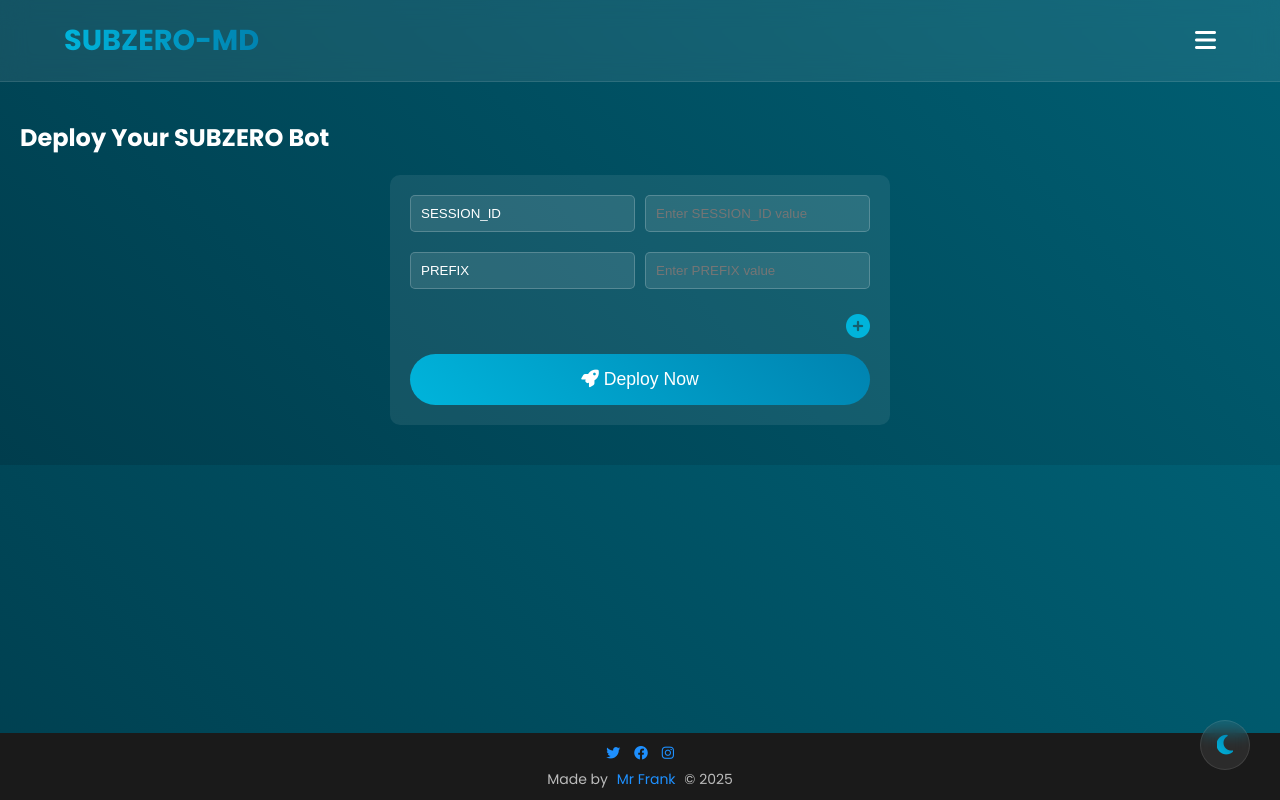
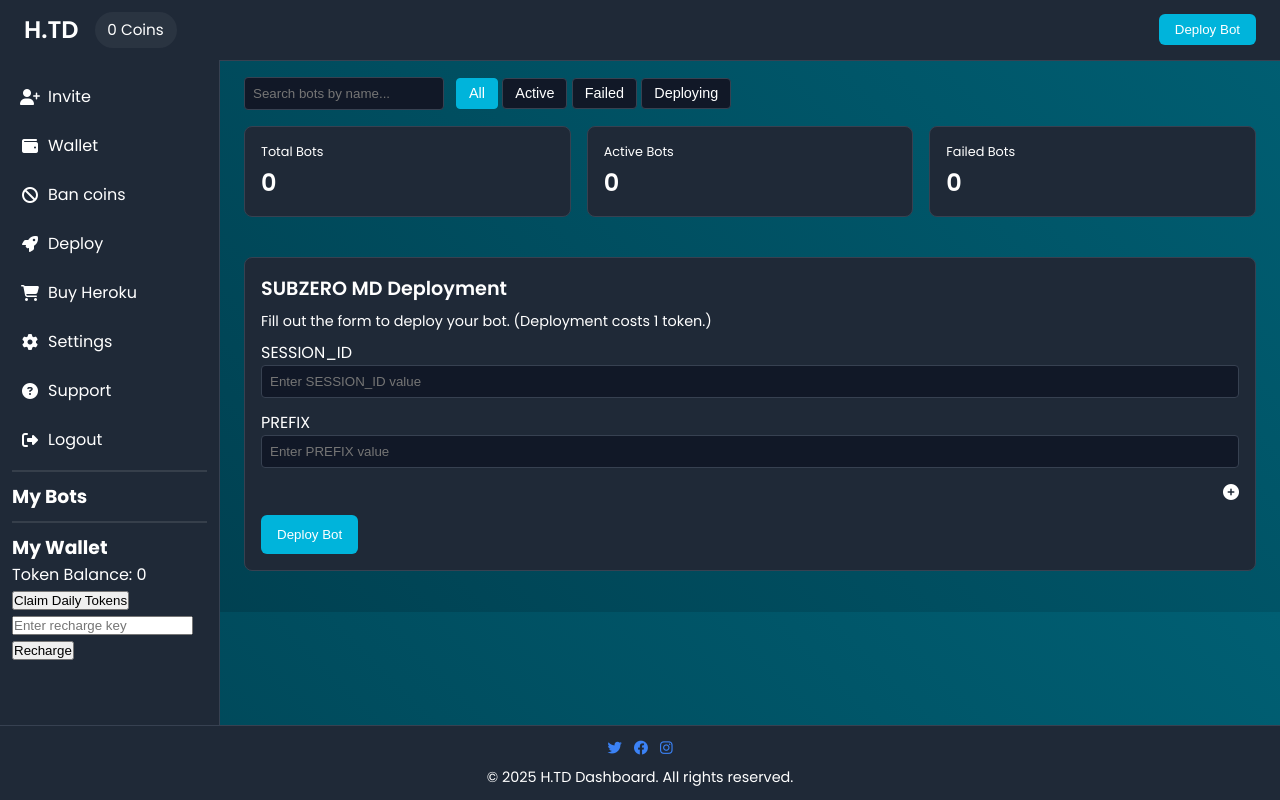
Before and after one commit to mrfrankzw/host, a website: page public/dashboard.html in a window 1280 px wide. Drawn offline with Linux system fonts and the light colour scheme; some packages are replaced by stand-ins of ours; no server answers; a script that the page names is missing.

Commit message:
Update dashboard.html

```diff
--- a/public/dashboard.html
+++ b/public/dashboard.html
@@ -15,87 +15,295 @@
     /* Root Variables */
     :root {
       --primary: #00B4DB;
+      --primary-hover: #0083B0;
       --secondary: #0083B0;
       --glass: rgba(255, 255, 255, 0.08);
       --bg-gradient: linear-gradient(45deg, #003D4D, #005F73);
       --text-color: #ffffff;
       --overlay: rgba(0, 0, 0, 0.4);
+      --border-color: #374151;
+      --success: #10b981;
+      --error: #ef4444;
     }
     [data-theme="light"] {
       --primary: #00B4DB;
+      --primary-hover: #0077b6;
       --secondary: #0083B0;
       --glass: rgba(0, 0, 0, 0.05);
       --bg-gradient: linear-gradient(45deg, #E0F7FA, #B2EBF2);
       --text-color: #1c1917;
       --overlay: rgba(255, 255, 255, 0.4);
+      --border-color: #cbd5e1;
     }
     /* Global Reset */
     * { margin: 0; padding: 0; box-sizing: border-box; }
     body { font-family: "Poppins", sans-serif; background: var(--bg-gradient); color: var(--text-color); }
-    /* Navigation */
-    nav { background: var(--glass); backdrop-filter: blur(12px); padding: 1.2rem 5%; display: flex; justify-content: space-between; align-items: center; position: fixed; width: 100%; top: 0; z-index: 1000; border-bottom: 1px solid rgba(255,255,255,0.1); }
-    .logo { font-size: 1.8rem; font-weight: 700; background: linear-gradient(to right, var(--primary), var(--secondary)); -webkit-background-clip: text; -webkit-text-fill-color: transparent; }
-    .menu-btn { font-size: 1.5rem; cursor: pointer; background: transparent; border: none; color: var(--text-color); }
-    /* Side Menu */
-    .side-menu { position: fixed; top: 0; right: -300px; width: 300px; height: 100%; background: var(--glass); backdrop-filter: blur(20px); padding: 2rem; transition: right 0.6s ease; z-index: 2000; border-left: 1px solid rgba(255,255,255,0.1); }
-    .side-menu.active { right: 0; }
-    .menu-header { display: flex; justify-content: space-between; align-items: center; margin-bottom: 2rem; }
-    .close-btn { font-size: 1.8rem; cursor: pointer; background: transparent; border: none; color: var(--text-color); }
-    .menu-links a { color: var(--text-color); text-decoration: none; font-size: 1.1rem; padding: 10px; border-radius: 8px; display: block; transition: background 0.3s; }
-    .menu-links a:hover { background: rgba(255,255,255,0.1); }
-    .manage-apps { margin-top: 1rem; }
-    .manage-apps h3 { margin-bottom: 0.5rem; font-size: 1.2rem; }
-    /* My Bots Section */
-    #myBotsContainer div { border: 1px solid rgba(255,255,255,0.3); padding: 8px; margin-bottom: 8px; }
-    #myBotsContainer button { padding: 5px 10px; border: none; border-radius: 5px; background: var(--primary); color: #fff; cursor: pointer; margin-top: 5px; margin-right: 5px; }
-    #myBotsContainer button:hover { background: var(--secondary); }
-    /* My Wallet Section */
-    #walletSection { margin-top: 1rem; border: 1px solid rgba(255,255,255,0.3); padding: 8px; border-radius: 5px; }
-    #walletSection p { margin-bottom: 8px; }
-    #walletSection button, #walletSection input { padding: 5px 10px; border-radius: 5px; border: none; }
-    #walletSection button { background: var(--primary); color: #fff; cursor: pointer; }
-    #walletSection button:hover { background: var(--secondary); }
-    /* Main Content */
-    .container { margin-top: 100px; padding: 20px; }
-    h2 { margin-bottom: 20px; }
-    /* Deployment Form */
-    .deploy-form { background: var(--glass); padding: 20px; border-radius: 10px; max-width: 500px; margin: 0 auto 20px; position: relative; }
-    .deploy-form label { display: block; margin-bottom: 5px; font-size: 0.9rem; }
-    .deploy-form input { width: 100%; padding: 10px; margin-bottom: 10px; border-radius: 5px; border: 1px solid rgba(255,255,255,0.2); background: rgba(255,255,255,0.1); color: var(--text-color); }
-    .env-row { display: flex; gap: 10px; margin-bottom: 10px; }
-    .env-row input { flex: 1; }
-    .add-env { cursor: pointer; font-size: 1.5rem; color: var(--primary); }
-    .deploy-btn { width: 100%; padding: 15px; border: none; border-radius: 50px; background: linear-gradient(45deg, var(--primary), var(--secondary)); color: #fff; font-size: 1.1rem; cursor: pointer; transition: transform 0.3s; }
-    .deploy-btn:hover { transform: scale(1.03); }
-    /* Live Logs */
-    #liveLogs { display: none; position: fixed; bottom: 0; left: 0; right: 0; max-height: 200px; overflow: auto; background: rgba(0,0,0,0.8); color: #0f0; padding: 10px; font-family: monospace; }
-    /* Theme Toggle */
-    .theme-toggle { position: fixed; bottom: 30px; right: 30px; width: 50px; height: 50px; border-radius: 50%; background: var(--glass); backdrop-filter: blur(8px); border: 1px solid rgba(255,255,255,0.1); cursor: pointer; display: flex; align-items: center; justify-content: center; transition: transform 0.3s; z-index: 1000; }
-    .theme-toggle:hover { transform: scale(1.1) rotate(180deg); }
-    .theme-toggle i { font-size: 1.4rem; background: linear-gradient(45deg, var(--primary), var(--secondary)); -webkit-background-clip: text; -webkit-text-fill-color: transparent; }
-    /* Footer */
-    footer { padding: 10px 0; background: #1A1A1A; color: #bbb; text-align: center; font-size: 14px; position: fixed; bottom: 0; width: 100%; }
-    footer div { margin-bottom: 5px; }
-    footer a { color: #1e90ff; text-decoration: none; margin: 0 5px; }
+    /* TOP NAV */
+    .top-nav {
+      display: flex;
+      align-items: center;
+      justify-content: space-between;
+      padding: 0.75rem 1.5rem;
+      background: #1f2937;
+      border-bottom: 1px solid var(--border-color);
+    }
+    .top-nav-left {
+      display: flex;
+      align-items: center;
+    }
+    .top-nav-left h1 {
+      font-size: 1.5rem;
+      font-weight: 600;
+      margin-right: 1rem;
+    }
+    .coins-balance {
+      font-size: 0.95rem;
+      background: rgba(255,255,255,0.05);
+      padding: 0.4rem 0.8rem;
+      border-radius: 999px;
+      margin-right: 1rem;
+    }
+    .deploy-btn-top {
+      background: var(--primary);
+      padding: 0.5rem 1rem;
+      border: none;
+      border-radius: 6px;
+      color: #fff;
+      font-weight: 500;
+      cursor: pointer;
+      transition: background 0.3s;
+    }
+    .deploy-btn-top:hover {
+      background: var(--primary-hover);
+    }
+    /* LEFT SIDEBAR */
+    .sidebar {
+      position: fixed;
+      top: 3.75rem; /* height of top nav */
+      left: 0;
+      width: 220px;
+      bottom: 0;
+      background: #1f2937;
+      border-right: 1px solid var(--border-color);
+      padding: 1rem 0.75rem;
+    }
+    .sidebar ul {
+      list-style: none;
+      display: flex;
+      flex-direction: column;
+      gap: 0.5rem;
+    }
+    .sidebar li a {
+      color: var(--text-color);
+      text-decoration: none;
+      font-weight: 400;
+      display: flex;
+      align-items: center;
+      gap: 0.5rem;
+      padding: 0.5rem;
+      border-radius: 4px;
+      transition: background 0.3s;
+    }
+    .sidebar li a:hover {
+      background: rgba(255,255,255,0.1);
+    }
+    .sidebar li a i {
+      min-width: 20px;
+      text-align: center;
+    }
+    /* MAIN CONTENT */
+    .main-content {
+      margin-left: 220px;
+      padding: 1rem 1.5rem;
+    }
+    /* SEARCH + TOGGLES */
+    .search-bar {
+      display: flex;
+      align-items: center;
+      gap: 0.75rem;
+      margin-bottom: 1rem;
+    }
+    .search-bar input {
+      background: #111827;
+      border: 1px solid var(--border-color);
+      padding: 0.5rem;
+      border-radius: 4px;
+      color: var(--text-color);
+      width: 200px;
+    }
+    .toggle-btns button {
+      background: #111827;
+      border: 1px solid var(--border-color);
+      color: var(--text-color);
+      padding: 0.4rem 0.75rem;
+      border-radius: 4px;
+      font-size: 0.9rem;
+      cursor: pointer;
+      transition: background 0.3s, color 0.3s;
+    }
+    .toggle-btns button.active {
+      background: var(--primary);
+      border-color: var(--primary);
+      color: #fff;
+    }
+    .toggle-btns button:hover {
+      background: rgba(255,255,255,0.1);
+      color: #fff;
+    }
+    /* STATS + BOT CARDS */
+    .stats-grid {
+      display: flex;
+      gap: 1rem;
+      margin-bottom: 1rem;
+    }
+    .stats-card {
+      background: #1f2937;
+      padding: 1rem;
+      border-radius: 8px;
+      flex: 1;
+      display: flex;
+      flex-direction: column;
+      gap: 0.25rem;
+      border: 1px solid var(--border-color);
+    }
+    .stats-card span {
+      font-size: 0.8rem;
+      color: var(--text-dim);
+    }
+    .stats-card h2 {
+      font-size: 1.5rem;
+      font-weight: 600;
+    }
+    .bots-grid {
+      display: grid;
+      grid-template-columns: repeat(auto-fill, minmax(180px, 1fr));
+      gap: 1rem;
+    }
+    .bot-card {
+      background: #1f2937;
+      padding: 1rem;
+      border-radius: 8px;
+      border: 1px solid var(--border-color);
+      display: flex;
+      flex-direction: column;
+      gap: 0.5rem;
+      align-items: center;
+      text-align: center;
+    }
+    .bot-card i {
+      font-size: 2rem;
+      color: var(--primary);
+    }
+    .bot-card h4 {
+      font-size: 1rem;
+      font-weight: 500;
+    }
+    .bot-card small {
+      font-size: 0.75rem;
+      color: var(--text-dim);
+    }
+    /* DEPLOY SECTION (SubZero MD) */
+    .deploy-section {
+      margin-top: 1.5rem;
+      background: #1f2937;
+      border: 1px solid var(--border-color);
+      border-radius: 8px;
+      padding: 1rem;
+    }
+    .deploy-section h3 {
+      font-size: 1.2rem;
+      margin-bottom: 0.5rem;
+      font-weight: 600;
+    }
+    .deploy-section p {
+      font-size: 0.9rem;
+      color: var(--text-dim);
+      margin-bottom: 0.5rem;
+    }
+    .deploy-section input, .deploy-section select {
+      width: 100%;
+      background: #111827;
+      border: 1px solid var(--border-color);
+      padding: 0.5rem;
+      border-radius: 4px;
+      color: #fff;
+      margin-bottom: 0.75rem;
+    }
+    .deploy-btn {
+      background: var(--primary);
+      border: none;
+      padding: 0.75rem 1rem;
+      border-radius: 6px;
+      color: #fff;
+      font-weight: 500;
+      cursor: pointer;
+      transition: background 0.3s;
+    }
+    .deploy-btn:hover {
+      background: var(--primary-hover);
+    }
+    /* DEPLOY STATUS BOX */
+    .deploy-status {
+      background: #0f172a;
+      border: 1px solid var(--border-color);
+      padding: 0.75rem;
+      border-radius: 6px;
+      margin-top: 1rem;
+    }
+    .deploy-status.success {
+      border-color: var(--success);
+      color: var(--success);
+    }
+    .deploy-status.error {
+      border-color: var(--error);
+      color: var(--error);
+    }
+    .deploy-status p { margin-bottom: 0.25rem; }
+    /* FOOTER */
+    footer {
+      position: fixed;
+      bottom: 0;
+      left: 0;
+      right: 0;
+      background: #1f2937;
+      border-top: 1px solid var(--border-color);
+      text-align: center;
+      padding: 0.75rem;
+      font-size: 0.9rem;
+      color: var(--text-dim);
+    }
+    footer div { margin-bottom: 0.5rem; }
+    footer a { color: #3b82f6; text-decoration: none; margin: 0 0.25rem; }
+    footer a:hover { text-decoration: underline; }
+    /* RESPONSIVE */
+    @media (max-width: 768px) {
+      .sidebar { position: static; width: 100%; border-right: none; border-bottom: 1px solid var(--border-color); }
+      .main-content { margin-left: 0; }
+    }
   </style>
 </head>
 <body>
-  <!-- Navigation -->
-  <nav>
-    <div class="logo">SUBZERO-MD</div>
-    <button class="menu-btn"><i class="fas fa-bars"></i></button>
-  </nav>
-  <!-- Side Menu -->
-  <div class="side-menu" id="sideMenu">
-    <div class="menu-header">
-      <h3>Menu</h3>
-      <button class="close-btn"><i class="fas fa-times"></i></button>
+  <!-- TOP NAV -->
+  <div class="top-nav">
+    <div class="top-nav-left">
+      <h1>H.TD</h1>
+      <div class="coins-balance" id="coinsBalance">0 Coins</div>
     </div>
-    <div class="menu-links">
-      <a href="home.html"><i class="fas fa-home"></i> Home</a>
-      <a href="signup.html"><i class="fas fa-user-plus"></i> Sign Up</a>
-      <a href="login.html"><i class="fas fa-sign-in-alt"></i> Log In</a>
-    </div>
+    <button class="deploy-btn-top" id="topDeployBtn" onclick="scrollToDeploy()">Deploy Bot</button>
+  </div>
+
+  <!-- LEFT SIDEBAR -->
+  <div class="sidebar">
+    <ul>
+      <li><a href="#"><i class="fas fa-user-plus"></i> Invite</a></li>
+      <li><a href="#"><i class="fas fa-wallet"></i> Wallet</a></li>
+      <li><a href="#"><i class="fas fa-ban"></i> Ban coins</a></li>
+      <li><a href="#"><i class="fas fa-rocket"></i> Deploy</a></li>
+      <li><a href="#"><i class="fas fa-shopping-cart"></i> Buy Heroku</a></li>
+      <li><a href="#"><i class="fas fa-cog"></i> Settings</a></li>
+      <li><a href="#"><i class="fas fa-question-circle"></i> Support</a></li>
+      <li><a href="#"><i class="fas fa-sign-out-alt"></i> Logout</a></li>
+    </ul>
     <hr style="border:1px solid rgba(255,255,255,0.1); margin: 10px 0;" />
     <div class="manage-apps">
       <h3>My Bots</h3>
@@ -111,39 +319,75 @@
       <button id="rechargeBtn">Recharge</button>
     </div>
   </div>
-  <!-- Main Content -->
-  <div class="container">
-    <h2>Deploy Your SUBZERO Bot</h2>
-    <div class="deploy-form">
-      <div id="envVarsContainer">
-        <div class="env-row">
-          <input type="text" placeholder="SESSION_ID" class="env-key" value="SESSION_ID" readonly />
-          <input type="text" placeholder="Enter SESSION_ID value" class="env-value" />
-        </div>
-        <div class="env-row">
-          <input type="text" placeholder="PREFIX" class="env-key" value="PREFIX" readonly />
-          <input type="text" placeholder="Enter PREFIX value" class="env-value" />
-        </div>
+
+  <!-- MAIN CONTENT -->
+  <div class="main-content">
+    <!-- Search + Toggles -->
+    <div class="search-bar">
+      <input type="text" placeholder="Search bots by name..." oninput="searchBots(this.value)" />
+      <div class="toggle-btns">
+        <button class="active" onclick="filterBots('all')">All</button>
+        <button onclick="filterBots('active')">Active</button>
+        <button onclick="filterBots('failed')">Failed</button>
+        <button onclick="filterBots('deploying')">Deploying</button>
       </div>
+    </div>
+    <!-- Stats -->
+    <div class="stats-grid">
+      <div class="stats-card">
+        <span>Total Bots</span>
+        <h2 id="totalBots">0</h2>
+      </div>
+      <div class="stats-card">
+        <span>Active Bots</span>
+        <h2 id="activeBots">0</h2>
+      </div>
+      <div class="stats-card">
+        <span>Failed Bots</span>
+        <h2 id="failedBots">0</h2>
+      </div>
+    </div>
+    <!-- Bot Cards Grid -->
+    <div class="bots-grid" id="botsGrid">
+      <!-- Bot cards will be injected here -->
+    </div>
+
+    <!-- SUBZERO MD Deployment Section -->
+    <div class="deploy-section" id="deploySection">
+      <h3>SUBZERO MD Deployment</h3>
+      <p>Fill out the form to deploy your bot. (Deployment costs 1 token.)</p>
+      <label>SESSION_ID</label>
+      <input type="text" id="inputSessionID" placeholder="Enter SESSION_ID value" />
+      <label>PREFIX</label>
+      <input type="text" id="inputPrefix" placeholder="Enter PREFIX value" />
+      <!-- You can add more fields as needed -->
       <div style="text-align: right; margin-bottom: 10px;">
         <span class="add-env" id="addEnvBtn" title="Add variable"><i class="fas fa-plus-circle"></i></span>
       </div>
-      <button class="deploy-btn" id="deployNowBtn"><i class="fas fa-rocket"></i> Deploy Now</button>
+      <div id="envVarsContainer">
+        <!-- Two default rows for SESSION_ID and PREFIX are already provided above -->
+      </div>
+      <button class="deploy-btn" id="deployNowBtn">Deploy Bot</button>
+      <div class="deploy-status" id="deployStatusBox" style="margin-top:1rem; display:none;"></div>
     </div>
   </div>
-  <!-- Live Logs -->
+
+  <!-- LIVE LOGS -->
   <div id="liveLogs"></div>
-  <!-- Theme Toggle -->
+
+  <!-- THEME TOGGLE -->
   <div class="theme-toggle"><i class="fas fa-moon"></i></div>
-  <!-- Footer -->
+
+  <!-- FOOTER -->
   <footer>
     <div>
       <a href="https://twitter.com/youraccount" title="Twitter"><i class="fab fa-twitter"></i></a>
       <a href="https://facebook.com/youraccount" title="Facebook"><i class="fab fa-facebook"></i></a>
       <a href="https://instagram.com/youraccount" title="Instagram"><i class="fab fa-instagram"></i></a>
     </div>
-    <p>Made by <a href="https://whatsapp.com/channel/0029VagQEmB002T7MWo3Sj1D">Mr Frank</a> &copy; <span id="currentYear"></span></p>
+    <p>&copy; 2025 H.TD Dashboard. All rights reserved.</p>
   </footer>
+
   <script type="module">
     // Firebase Initialization: Auth, Firestore.
     import { initializeApp } from "https://www.gstatic.com/firebasejs/11.4.0/firebase-app.js";
@@ -165,6 +409,7 @@
     const db = getFirestore(appFirebase);
 
     let currentUserId = null;
+    let currentTokenBalance = 0;
     onAuthStateChanged(auth, async (user) => {
       if (!user) {
         window.location.href = "login.html";
@@ -180,17 +425,20 @@
       const walletDocRef = doc(db, "users", uid);
       const walletSnap = await getDoc(walletDocRef);
       if (!walletSnap.exists()) {
-        // Create wallet document with default tokens.
+        // Create wallet document with default tokens (10 tokens).
         await setDoc(walletDocRef, {
           tokens: 10,
           lastClaim: 0,
           lastRecharge: 0
         });
+        currentTokenBalance = 10;
         document.getElementById("tokenBalance").textContent = "10";
       } else {
         const data = walletSnap.data();
+        currentTokenBalance = data.tokens;
         document.getElementById("tokenBalance").textContent = data.tokens;
       }
+      checkDeployButton();
     }
 
     async function updateWallet(newTokens, newClaim = null, newRecharge = null) {
@@ -199,10 +447,26 @@
       if (newClaim !== null) updateData.lastClaim = newClaim;
       if (newRecharge !== null) updateData.lastRecharge = newRecharge;
       await updateDoc(walletDocRef, updateData);
+      currentTokenBalance = newTokens;
       document.getElementById("tokenBalance").textContent = newTokens;
+      checkDeployButton();
     }
 
-    // Claim Daily Tokens logic.
+    // Disable deploy button if tokens are insufficient.
+    function checkDeployButton() {
+      const deployBtn = document.getElementById("deployNowBtn");
+      if (currentTokenBalance < 1) {
+        deployBtn.disabled = true;
+        deployBtn.style.opacity = 0.5;
+        deployBtn.title = "Insufficient tokens to deploy a bot.";
+      } else {
+        deployBtn.disabled = false;
+        deployBtn.style.opacity = 1;
+        deployBtn.title = "";
+      }
+    }
+
+    // Claim Daily Tokens.
     document.getElementById("claimBtn").addEventListener("click", async () => {
       const walletDocRef = doc(db, "users", currentUserId);
       const walletSnap = await getDoc(walletDocRef);
@@ -210,7 +474,7 @@
       const now = Date.now();
       const oneDay = 24 * 60 * 60 * 1000;
       if (now - data.lastClaim < oneDay) {
-        Swal.fire("Wait", "You can claim tokens once every 24 hours.", "info");
+        Swal.fire("Wait", "You can claim tokens only once every 24 hours.", "info");
         return;
       }
       const newTokens = data.tokens + 10;
@@ -241,7 +505,7 @@
       document.getElementById("rechargeKey").value = "";
     });
 
-    // Timers for claim/recharge.
+    // Timers.
     function startClaimTimer(remaining) {
       const timerElem = document.getElementById("claimTimer");
       const interval = setInterval(() => {
@@ -259,16 +523,18 @@
     }
 
     function startRechargeTimer(remaining) {
-      // For simplicity, reuse the same timer element.
+      // Reuse the claim timer element for simplicity.
       startClaimTimer(remaining);
     }
 
-    // Load user's bots from Firestore into "My Bots" section.
+    // Load user's bots.
     function loadUserBots(uid) {
       const myBotsContainer = document.getElementById("myBotsContainer");
       onSnapshot(collection(db, "users", uid, "bots"), (snapshot) => {
         myBotsContainer.innerHTML = "";
+        let count = 0;
         snapshot.forEach((docSnap) => {
+          count++;
           const bot = docSnap.data();
           const botDiv = document.createElement("div");
           botDiv.innerHTML = `<strong>${bot.appName}</strong><br>
@@ -276,10 +542,11 @@
                               <button class="deleteBotBtn" data-app="${bot.appName}" data-id="${docSnap.id}">Delete Bot</button>`;
           myBotsContainer.appendChild(botDiv);
         });
+        document.getElementById("totalBots").textContent = count;
       });
     }
 
-    // Update bot variables by calling /update endpoint and then update Firestore.
+    // Update bot variables.
     async function updateBotVars(appName, docId, envVars) {
       try {
         const response = await fetch("/update", {
@@ -301,7 +568,7 @@
       }
     }
 
-    // Delete bot from Heroku and Firestore.
+    // Delete bot.
     async function deleteBot(appName, docId) {
       try {
         const response = await fetch("/delete", {
@@ -323,7 +590,7 @@
       }
     }
 
-    // Set current year in footer.
+    // Set current year.
     document.getElementById("currentYear").textContent = new Date().getFullYear();
 
     // Side Menu Controls.
@@ -357,6 +624,10 @@
     // Deploy Bot Function.
     async function deployBot() {
       const deployNowBtn = document.getElementById("deployNowBtn");
+      // Prevent deploy if insufficient tokens.
+      if (currentTokenBalance < 1) {
+        return Swal.fire("Insufficient Tokens", "You do not have enough tokens to deploy a bot.", "error");
+      }
       deployNowBtn.innerHTML = "<i class='fas fa-spinner fa-spin'></i> Deploying...";
       // Gather environment variables.
       const keys = Array.from(document.getElementsByClassName("env-key")).map(input => input.value);
@@ -364,14 +635,6 @@
       const envVars = keys.map((key, i) => ({ key, value: values[i] }));
       // Create an identifier from the two default vars.
       const identifier = "SESSION_ID:" + values[0] + "_PREFIX:" + values[1];
-
-      // Check wallet balance before deploying.
-      const walletDoc = await getDoc(doc(db, "users", currentUserId));
-      const walletData = walletDoc.data();
-      if (walletData.tokens < 1) {
-        deployNowBtn.innerHTML = "<i class='fas fa-rocket'></i> Deploy Now";
-        return Swal.fire("Insufficient Tokens", "You do not have enough tokens to deploy a bot.", "error");
-      }
 
       try {
         const response = await fetch("/deploy", {
@@ -393,16 +656,18 @@
             console.error("Firestore error: ", err);
           }
           // Deduct 1 token.
+          const walletDoc = await getDoc(doc(db, "users", currentUserId));
+          const walletData = walletDoc.data();
           await updateWallet(walletData.tokens - 1, walletData.lastClaim, walletData.lastRecharge);
-          deployNowBtn.innerHTML = "<i class='fas fa-rocket'></i> Deploy Now";
+          deployNowBtn.innerHTML = "<i class='fas fa-rocket'></i> Deploy Bot";
           Swal.fire("Success!", "Deployment initiated for app: " + data.appName, "success");
           startLiveLogs(data.appName);
         } else {
-          deployNowBtn.innerHTML = "<i class='fas fa-rocket'></i> Deploy Now";
+          deployNowBtn.innerHTML = "<i class='fas fa-rocket'></i> Deploy Bot";
           Swal.fire("Error", "Deployment failed.", "error");
         }
       } catch (err) {
-        deployNowBtn.innerHTML = "<i class='fas fa-rocket'></i> Deploy Now";
+        deployNowBtn.innerHTML = "<i class='fas fa-rocket'></i> Deploy Bot";
         console.error(err);
         Swal.fire("Error", "Error deploying bot.", "error");
       }
@@ -526,6 +791,21 @@
         }
       }
     });
+
+    // Dummy search and filter functions.
+    function searchBots(value) {
+      console.log("Searching bots for:", value);
+      // Implement your filtering logic for the bot cards.
+    }
+    function filterBots(status) {
+      console.log("Filtering bots by status:", status);
+      // Implement toggle logic and filtering of .bot-card elements.
+    }
+
+    // Scroll to deploy section when top deploy button is clicked.
+    function scrollToDeploy() {
+      document.getElementById("deploySection").scrollIntoView({ behavior: "smooth" });
+    }
   </script>
 </body>
 </html>
```
